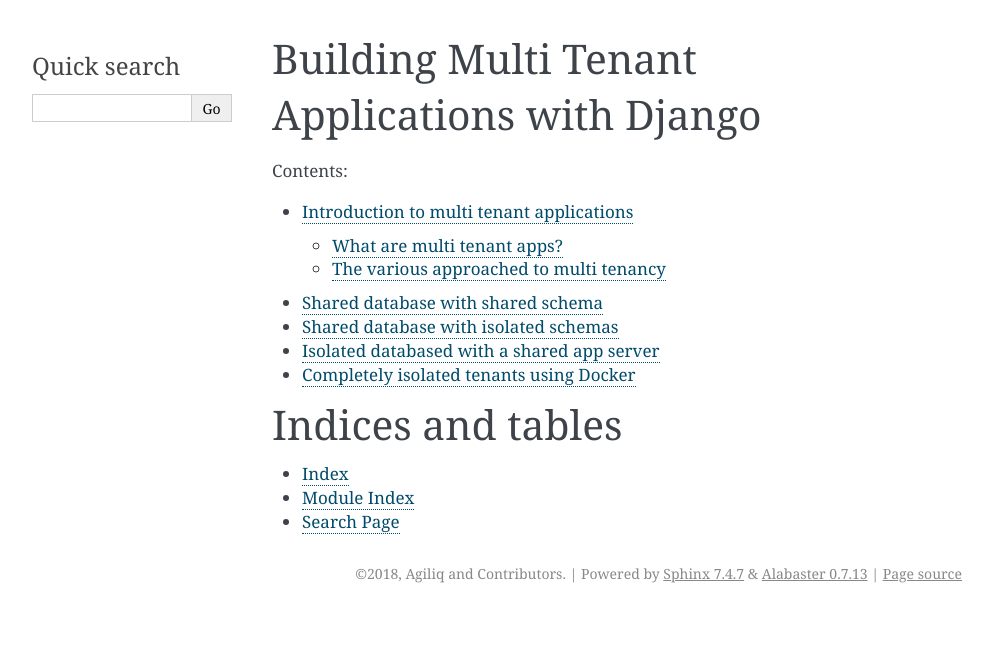
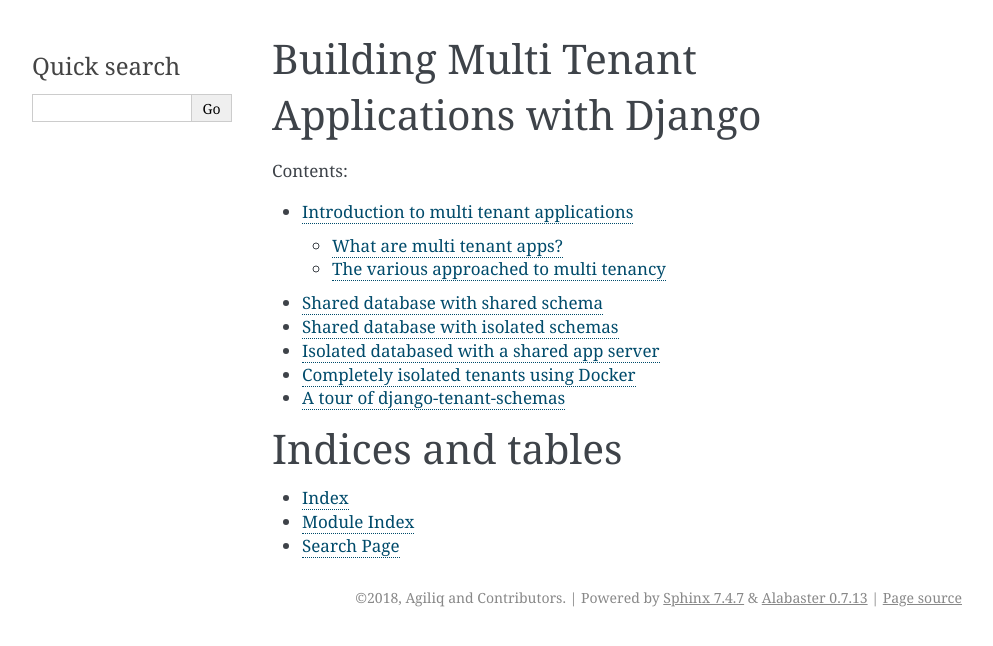
Before and after one commit to agiliq/building-multi-tenant-applications-with-django, a Sphinx documentation site: the page built from source/index.rst, in a window 1280 px wide. Shown: the top 646 px of the page, without its empty margins (148-1141 px from the left). Built offline with Sphinx 7.4.7, drawn with Linux system fonts in a browser that asks for light colours.

Commit message:
Added chapter for django tenant schemas

```diff
--- /dev/null
+++ b/source/django-tenant-schemas.rst
@@ -0,0 +1,2 @@
+A tour of django-tenant-schemas
+++++++++++++++++++++++++++++++++++
--- a/source/index.rst
+++ b/source/index.rst
@@ -15,6 +15,7 @@
    shared-database-isolated-schema
    isolated-database
    isolated-dockers
+   django-tenant-schemas
 
 
 
```
Also changed, not shown: source/introduction.rst (line endings or trailing spaces).
